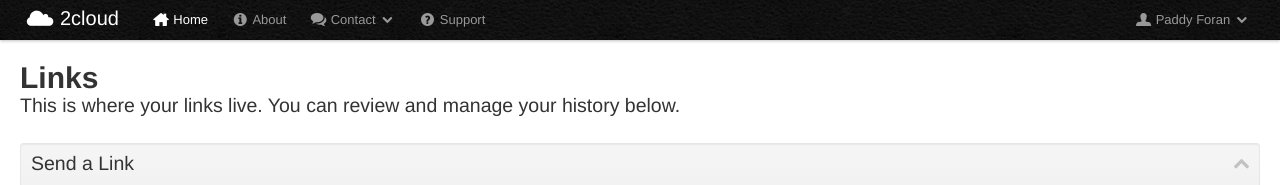
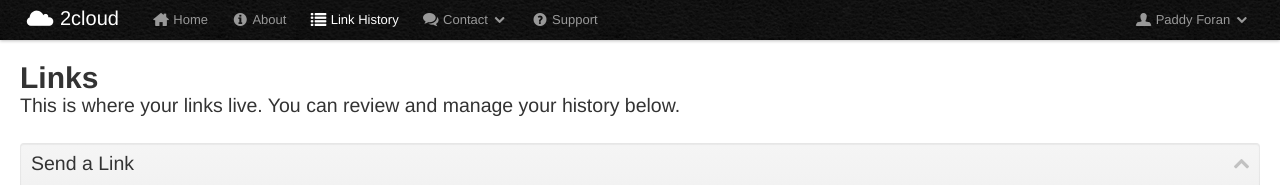
Before and after one commit to paddycarver/blog, a Jekyll site: the page bessie/links.html, which Jekyll copies as it is, in a window 1280 px wide. Shown: the top 185 px of the page. Built offline with Jekyll 4.4.1, drawn with Linux system fonts in a browser that asks for light colours; nearby versions of some CDN libraries.

Commit message:
Updated links in navbar.

```diff
--- a/bessie/index.html
+++ b/bessie/index.html
@@ -35,6 +35,7 @@
             <ul class="nav">
               <li class="active"><a tabIndex="-1" href="#"><i class="icon-large icon-home"></i>Home</a></li>
               <li><a tabIndex="-1" href="#about"><i class="icon-large icon-info-sign"></i>About</a></li>
+              <li><a tabIndex="-1" href="links.html"><i class="icon-large icon-list"></i>Link History</a></li>
               <li class="dropdown" id="contact">
                 <a tabIndex="-1" href="#contact" data-toggle="dropdown"><i class="icon-large icon-comments"></i>Contact <i class="icon-chevron-down"></i></a>
                 <ul class="dropdown-menu">
--- a/bessie/links.html
+++ b/bessie/links.html
@@ -34,8 +34,9 @@
           <a tabIndex="-1" class="brand" href="#">2cloud</a>
           <div class="nav-collapse">
             <ul class="nav">
-              <li class="active"><a tabIndex="-1" href="#"><i class="icon-large icon-home"></i>Home</a></li>
+              <li><a tabIndex="-1" href="index.html"><i class="icon-large icon-home"></i>Home</a></li>
               <li><a tabIndex="-1" href="#about"><i class="icon-large icon-info-sign"></i>About</a></li>
+              <li class="active"><a tabIndex="-1" href="links.html"><i class="icon-large icon-list"></i>Link History</a></li>
               <li class="dropdown" id="contact">
                 <a tabIndex="-1" href="#contact" data-toggle="dropdown"><i class="icon-large icon-comments"></i>Contact <i class="icon-chevron-down"></i></a>
                 <ul class="dropdown-menu">
```
